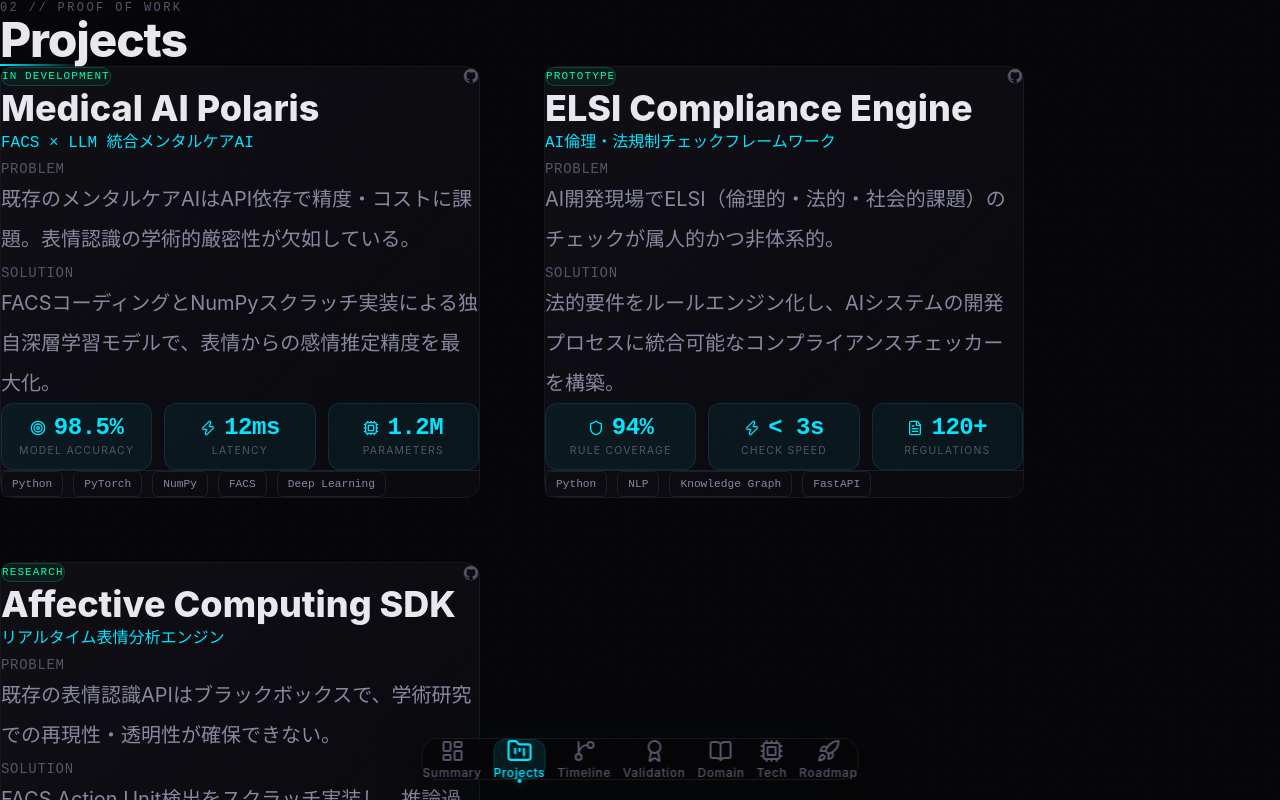
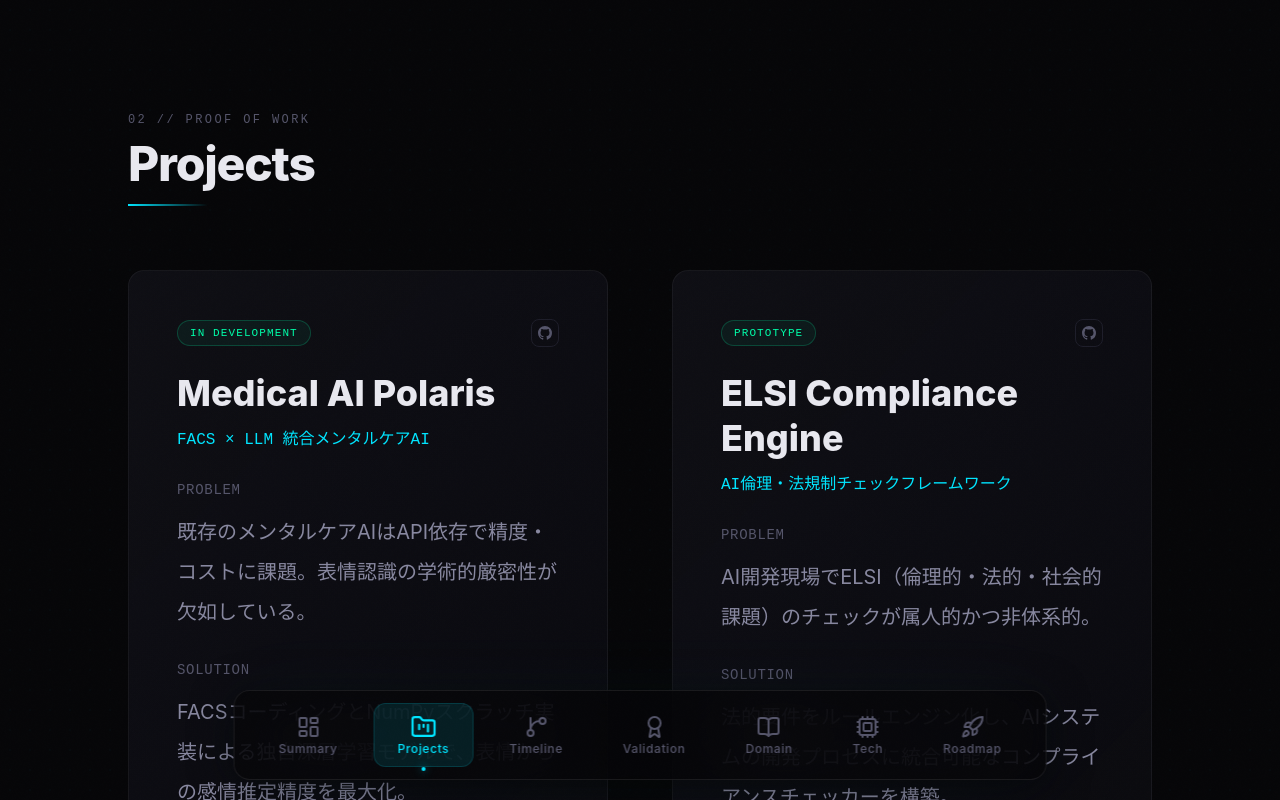
Before and after one commit to BelltreeTech/BelltreeTech.github.io, a React (Vite) app in the folder dashboard/: page / in a window 1280 px wide. Both pictures are taken after a click on the button "Projects". Shown: the top 800 px of the page. Built offline with nearby package versions, Linux system fonts and the light colour scheme.

Commit message:
2026-05-29-12:24

```diff
--- a/dashboard/src/App.jsx
+++ b/dashboard/src/App.jsx
@@ -41,7 +41,7 @@ export default function App() {
 
       {/* Main Content — centered, removed pb-48 in favor of physical spacer */}
       <main className="min-h-screen">
-        <div className="max-w-7xl mx-auto w-full px-4 sm:px-6 lg:px-8 relative">
+        <div className="w-full relative">
 
           <AnimatePresence mode="wait">
             <motion.div
--- a/dashboard/src/data/portfolioData.js
+++ b/dashboard/src/data/portfolioData.js
@@ -153,15 +153,6 @@ export const timeline = [
     ],
     active: false,
   },
-  {
-    year: "2007",
-    title: "誕生",
-    subtitle: "",
-    acquiredCapital: [
-
-    ],
-    active: false,
-  },
 ];
 export const domains = {
   psychology: {
@@ -194,10 +185,10 @@ export const domains = {
 
 export const skills = [
   { name: "Python", level: 92, category: "language" },
-  { name: "PyTorch", level: 85, category: "framework" },
-  { name: "NumPy / SciPy", level: 88, category: "framework" },
+  { name: "Artificial Intelligence (sklearn, PyTorch, TensorFlow, Scikit-learn)", level: 85, category: "framework" },
+  { name: "Data Science (Numpy, Pandas, Matplotlib)", level: 88, category: "framework" },
   { name: "Infrastructure", level: 65, category: "infra" },
-  { name: "Mathematical Statistics", level: 78, category: "theory" },
+  { name: "Mathematical  (Linear Algebra, Calculus, Statistics and Probability)", level: 78, category: "theory" },
   { name: "Deep Learning Theory", level: 82, category: "theory" },
 ];
 
--- a/dashboard/src/index.css
+++ b/dashboard/src/index.css
@@ -23,6 +23,10 @@
   --font-sans: "Inter Variable", "Inter", system-ui, -apple-system, sans-serif;
   --font-mono: "JetBrains Mono Variable", "JetBrains Mono", "Fira Code", monospace;
 }
+
+/* ──── Base & Component Styles ──── */
+/* Wrapped in @layer base so Tailwind utility classes always win */
+@layer base {
 
 /* ──── Base ──── */
 * {
@@ -151,25 +155,19 @@ body {
   display: flex;
   flex-direction: column;
   align-items: center;
-  gap: 4px;
-  padding: 12px 16px;
   background: rgba(0, 229, 255, 0.06);
   border: 1px solid rgba(0, 229, 255, 0.12);
   border-radius: 12px;
-  min-width: 100px;
 }
 
 .metric-badge .metric-value {
   font-family: var(--font-mono);
-  font-size: 1.5rem;
-  font-weight: 800;
   color: var(--color-cyber-blue);
   letter-spacing: -0.02em;
   line-height: 1;
 }
 
 .metric-badge .metric-label {
-  font-size: 0.65rem;
   text-transform: uppercase;
   letter-spacing: 0.12em;
   color: var(--color-text-muted);
@@ -177,8 +175,6 @@ body {
 
 /* ──── Tag ──── */
 .tech-tag {
-  padding: 4px 10px;
-  font-size: 0.7rem;
   font-family: var(--font-mono);
   color: var(--color-text-secondary);
   border: 1px solid var(--color-border);
@@ -261,9 +257,4 @@ body {
   background-size: 20px 20px;
 }
 
-/* ──── Responsive ──── */
-@media (max-width: 768px) {
-  .metric-badge .metric-value {
-    font-size: 1.2rem;
-  }
-}
+} /* end @layer base */
```
